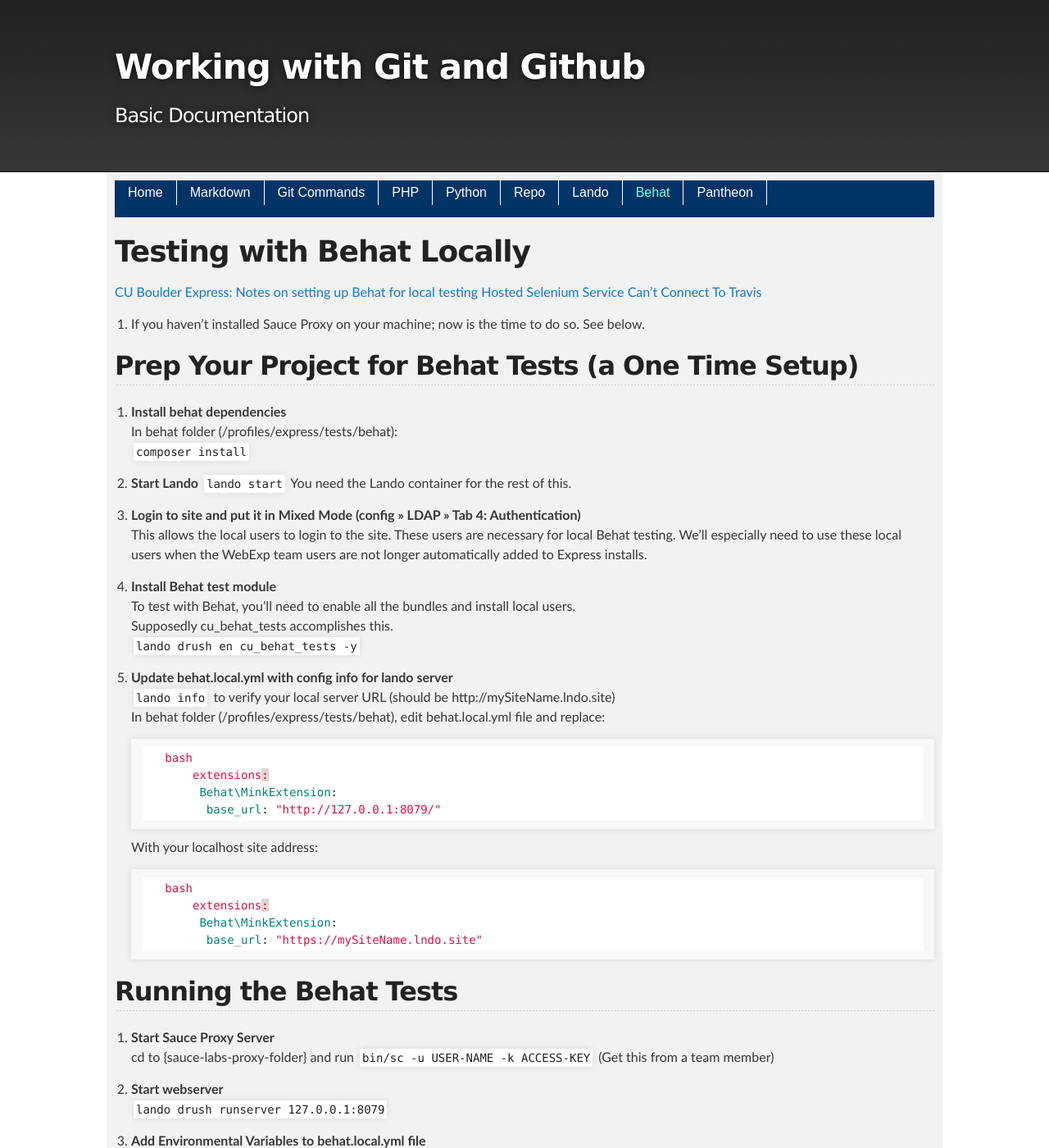
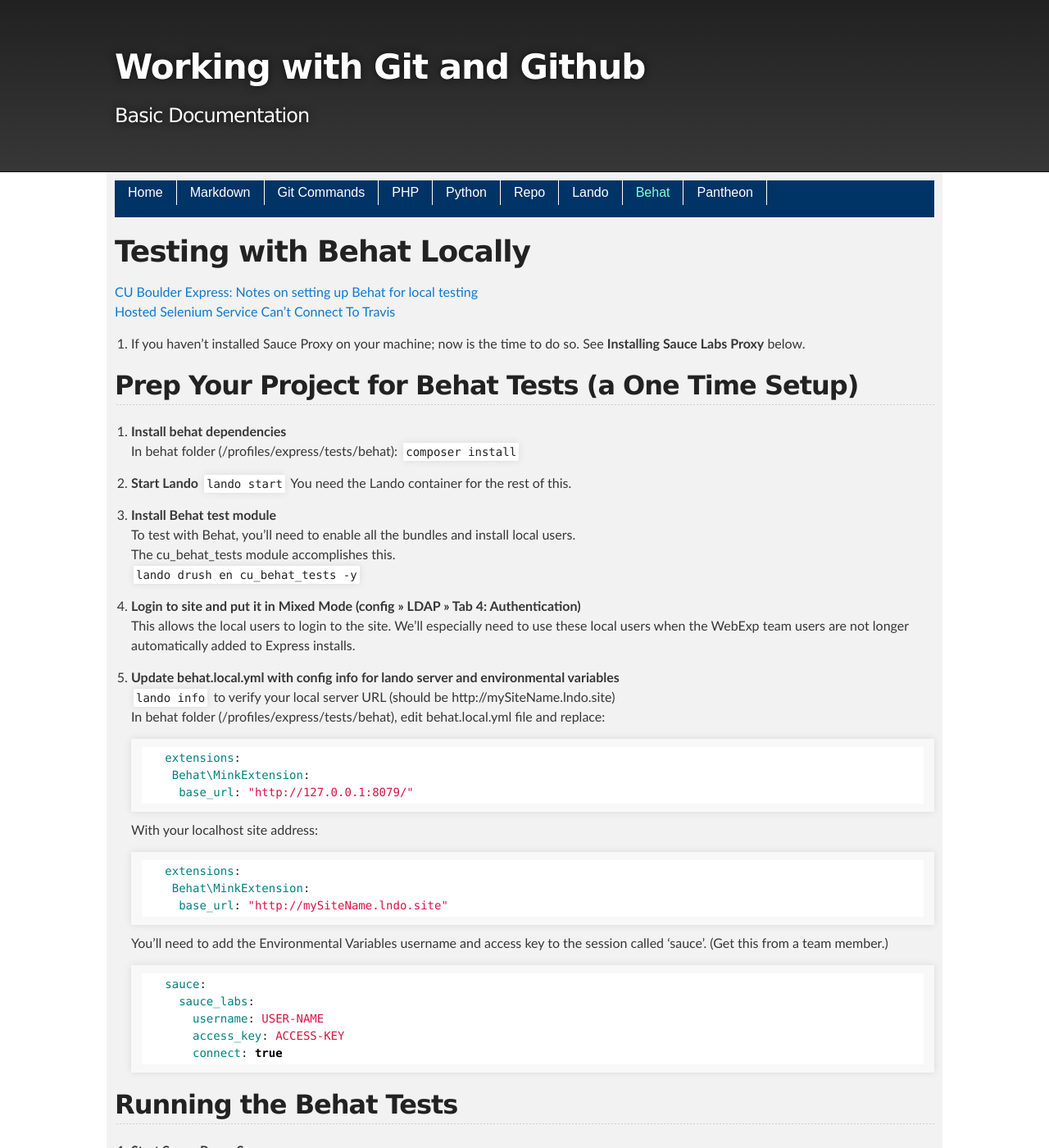
Before and after one commit to cathysnider/cathysnider.github.io, a Jekyll site: the page built from behat.md, in a window 1280 px wide and 1400 px high. Shown: the whole window at 82% size. Built offline with Jekyll 4.4.1, drawn with Linux system fonts in a browser that asks for light colours; some of the changed text lies outside the part shown.

Commit message:
clarifying behat instructions

````diff
--- a/behat.md
+++ b/behat.md
@@ -5,46 +5,52 @@ layout: default
 
 # Testing with Behat Locally
 
-[CU Boulder Express: Notes on setting up Behat for local testing](https://github.com/CuBoulder/express/tree/dev/tests/behat)
+[CU Boulder Express: Notes on setting up Behat for local testing](https://github.com/CuBoulder/express/tree/dev/tests/behat) <br />
 [Hosted Selenium Service Can't Connect To Travis](https://github.com/CuBoulder/express/issues/3035)
 
-1. If you haven't installed Sauce Proxy on your machine; now is the time to do so. See below.
+1. If you haven't installed Sauce Proxy on your machine; now is the time to do so. See **Installing Sauce Labs Proxy** below.
 
 ## Prep Your Project for Behat Tests (a One Time Setup)
 
 1. **Install behat dependencies** <br />
-   In behat folder (/profiles/express/tests/behat): <br />
-   `composer install`
+   In behat folder (/profiles/express/tests/behat):  `composer install`
 
 1. **Start Lando** `lando start`
    You need the Lando container for the rest of this.
 
-1. **Login to site and put it in Mixed Mode (config >> LDAP >> Tab 4: Authentication)** <br/>
-   This allows the local users to login to the site. These users are necessary for local Behat testing. We'll especially need to use these local users when the WebExp team users are not longer automatically added to Express installs.
-
 1. **Install Behat test module** <br/>
    To test with Behat, you'll need to enable all the bundles and install local users. <br />
-   Supposedly cu_behat_tests accomplishes this. <br/>
+   The cu_behat_tests module accomplishes this. <br/>
    `lando drush en cu_behat_tests -y` <br />
 
-1. **Update behat.local.yml with config info for lando server** <br />
+1. **Login to site and put it in Mixed Mode (config >> LDAP >> Tab 4: Authentication)** <br/>
+    This allows the local users to login to the site. We'll especially need to use these local users when the WebExp team users are not longer automatically added to Express installs.
+
+1. **Update behat.local.yml with config info for lando server and environmental variables** <br />
    `lando info` to verify your local server URL (should be http://mySiteName.lndo.site)<br />
    In behat folder (/profiles/express/tests/behat), edit behat.local.yml file and replace:
 
       ```yml
-      bash
-          extensions:
-           Behat\MinkExtension:
-            base_url: "http://127.0.0.1:8079/"
+      extensions:
+       Behat\MinkExtension:
+        base_url: "http://127.0.0.1:8079/"
       ```
 
       With your localhost site address:
 
       ```yml
-      bash
-          extensions:
-           Behat\MinkExtension:
-            base_url: "https://mySiteName.lndo.site"
+      extensions:
+       Behat\MinkExtension:
+        base_url: "http://mySiteName.lndo.site"
+      ```
+
+      You'll need to add the Environmental Variables username and access key to the session called 'sauce'. (Get this from a team member.)
+      ``` yml
+      sauce:
+        sauce_labs:
+          username: USER-NAME
+          access_key: ACCESS-KEY
+          connect: true
       ```
 
 ## Running the Behat Tests
@@ -61,7 +67,7 @@ layout: default
    access_key: 99999999
    connect: true
 
-1. **Run the Behat tests** <br />
+1. **Run the tests** <br />
    From behat folder (/profiles/express/tests/behat), run behat command.  <br />
    Example: <br />
    `./bin/behat --config behat.local.yml --verbose --tags '~@broken&&~@javascript'` <br />
@@ -70,8 +76,8 @@ layout: default
    Tags: specify desired tag(s) either as parameters in the command or in behat.local.yml <br />
    Behat will run the goutte tests first, then will come back and run those tagged with `@javascript`
 
-1. **Login to Sauce Connect website to view JS tests**
-    [Login to Sauce Connect Tunnel](https://app.saucelabs.com/login) <br />
+1. **Login to Sauce Connect website to view JS tests**<br />
+   [Login to Sauce Connect Tunnel](https://app.saucelabs.com/login) should you need to review what's going on. The login credentials are shared with the team via LastPass.
 
 
 ## Troubleshooting
````
